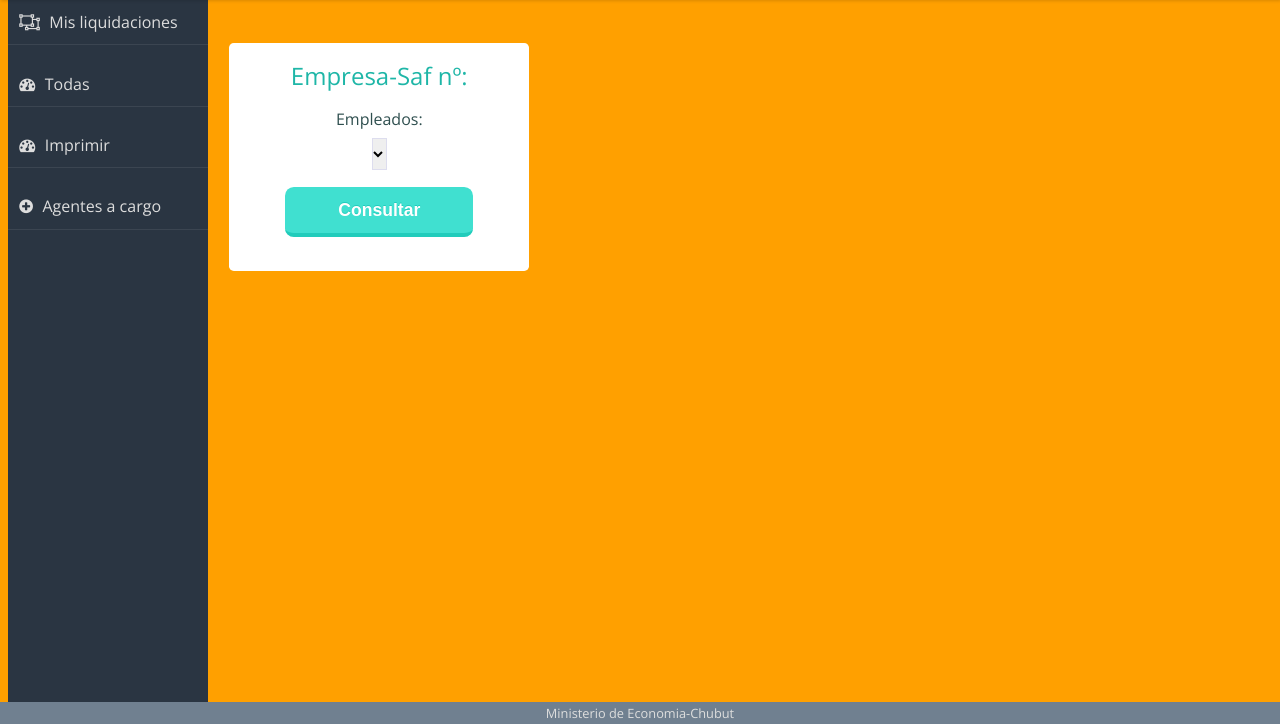
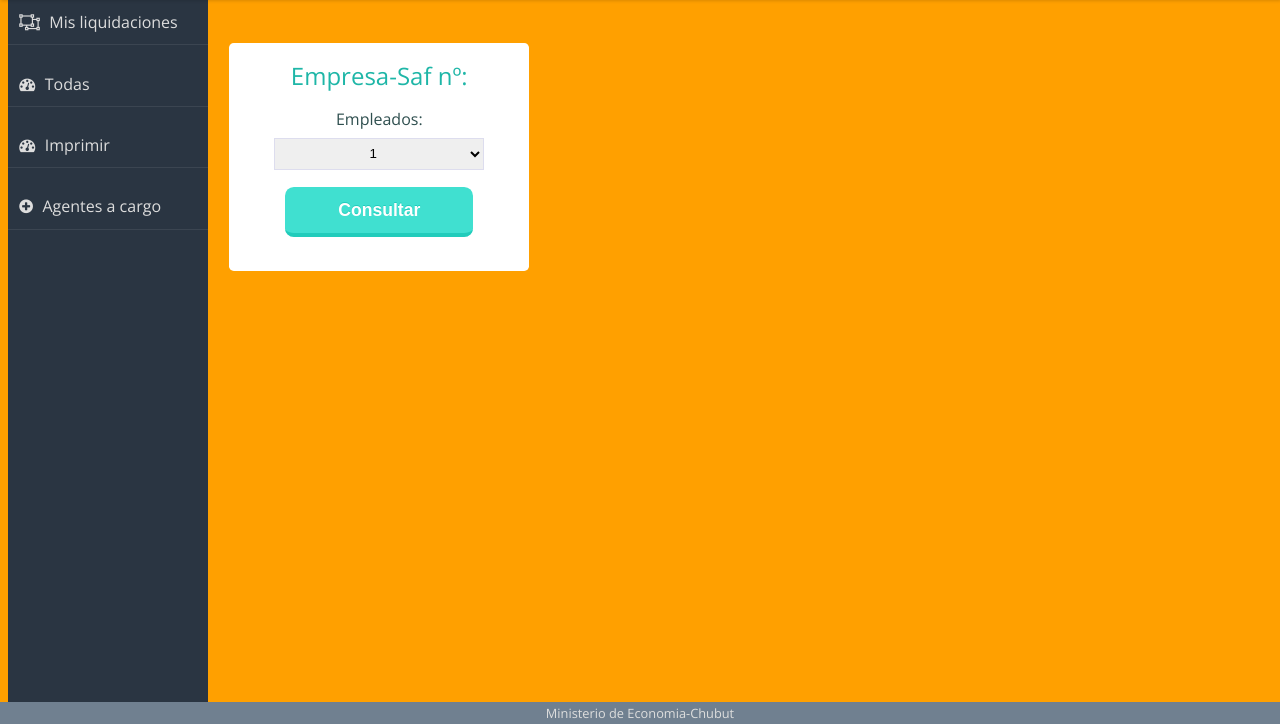
Before and after one commit to Anele13/Desarrollo-Web, a Django app: a page that uses desarrollo/templates/persona/administrador.html in a window 1280 px wide. Shown: the part 75-799 px from the top of the page. Run offline with Django 3.2, Linux system fonts and the light colour scheme; a user stored in the database is signed in; tables that the repository leaves empty hold one stand-in row (values such as "Sample post"); some libraries are stand-ins or nearby versions.

Commit message:
arreglos admin html

```diff
--- a/desarrollo/templates/persona/administrador.html
+++ b/desarrollo/templates/persona/administrador.html
@@ -4,7 +4,7 @@
 <style media="screen">
 
 table{background-color: #ffffff;text-align: center;}
-select {text-align:center; text-align-last: center; max-width:0%;}
+select {text-align:center; text-align-last: center; max-width:70%;}
 option {text-align:center;}
 
 </style>
```
